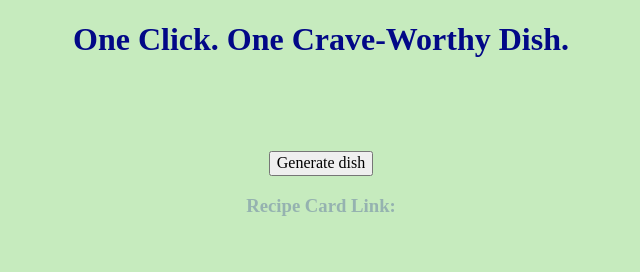
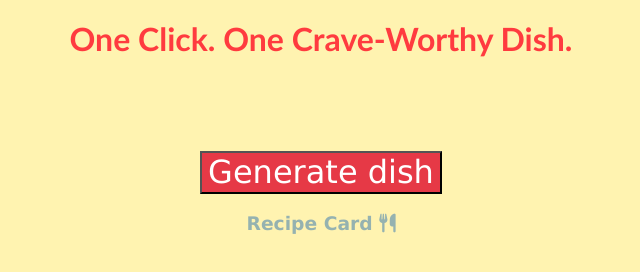
Before and after one commit to ozazeez/Taste-Twist, a plain HTML site: page index.html in a window 1280 px wide. Shown: the whole page, without its empty margins (319-959 px from the left). Drawn offline with Linux system fonts and the light colour scheme.

Commit message:
Changed color palette

```diff
--- a/css/style.css
+++ b/css/style.css
@@ -22,7 +22,8 @@
 /*******************************************/
 
 body {
-  background-color: #c6ebbe;
+  background-color: #FFF3B0;
+  font-family: 'Verdana', 'Geneva', 'Tahoma', sans-serif;
 }
 
 img {
@@ -31,9 +32,9 @@ img {
 }
 
 h1 {
-  color: #020887;
+  color: #FF3B3F;
+  font-family: 'Gill Sans', 'Gill Sans MT', 'Calibri', 'Trebuchet MS', sans-serif;
 }
-
 a {
   text-decoration: none;
   color: #95b2b0;
@@ -43,6 +44,16 @@ h2 {
   color: black;
 }
 
+button{
+  color: white;
+  background-color: #E63946;
+  font-size: 2em;
+}
+
+button:hover{
+  color: #E63946;
+  background-color: yellow;
+}
 /******************************************
 /* LAYOUT
 /*******************************************/
--- a/index.html
+++ b/index.html
@@ -6,6 +6,7 @@
 	<meta name="description" content="Your description goes here">
 	<meta name="keywords" content="one, two, three">
 	<meta name="viewport" content="width=device-width, initial-scale=1">
+	<script src="https://kit.fontawesome.com/c9b9d43315.js" crossorigin="anonymous"></script>
 
 	<title>Taste Twist</title>
 
@@ -22,7 +23,7 @@
 		<img src="" alt="">
 		<button type="button" name="button">Generate dish</button>
 		<h3>
-			<a href="" target="_blank">Recipe Card Link:</a>
+			<a href="" target="_blank">Recipe Card <i class="fa-solid fa-utensils"></i></a>
 		</h3>
 	</div>
 
```
